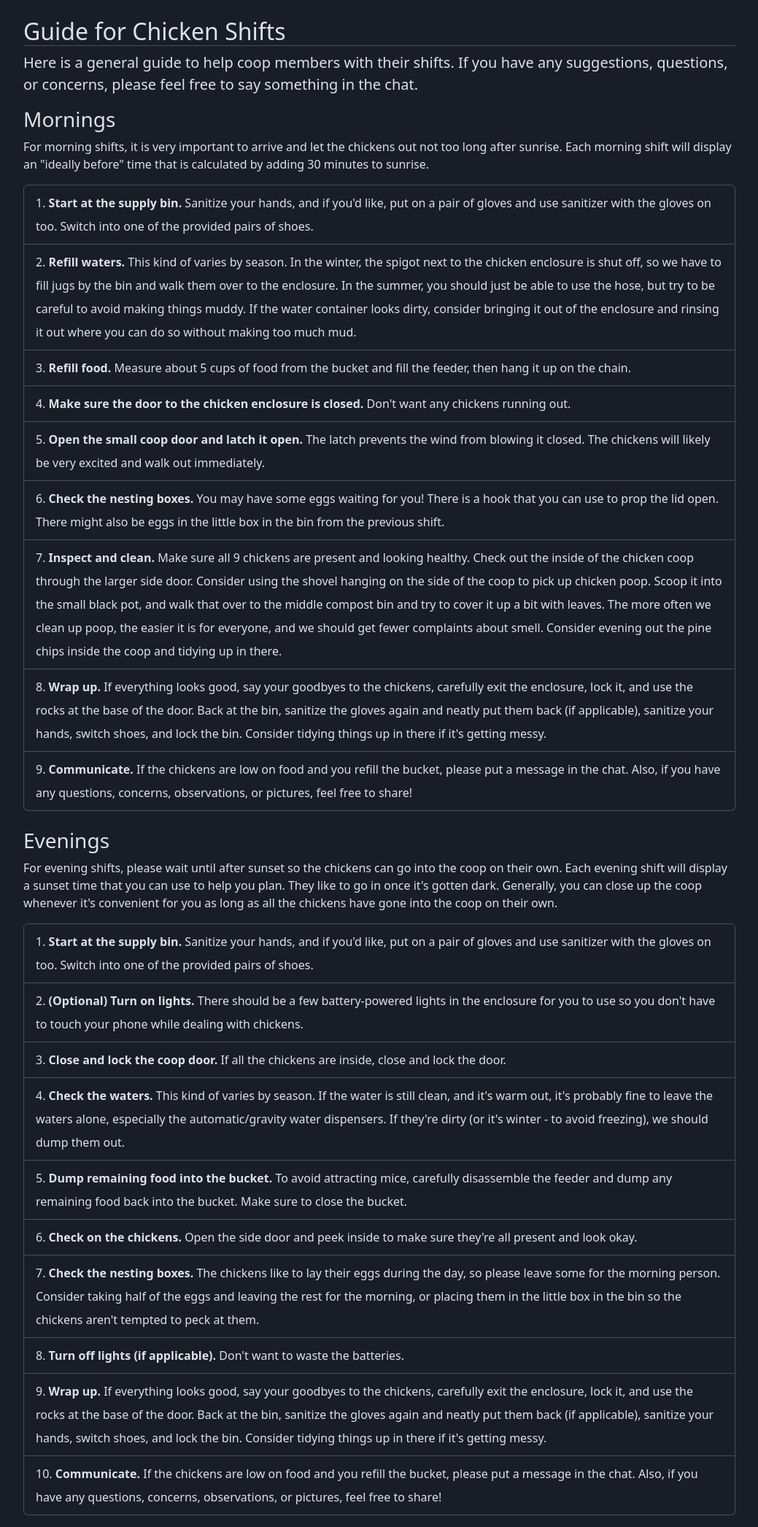
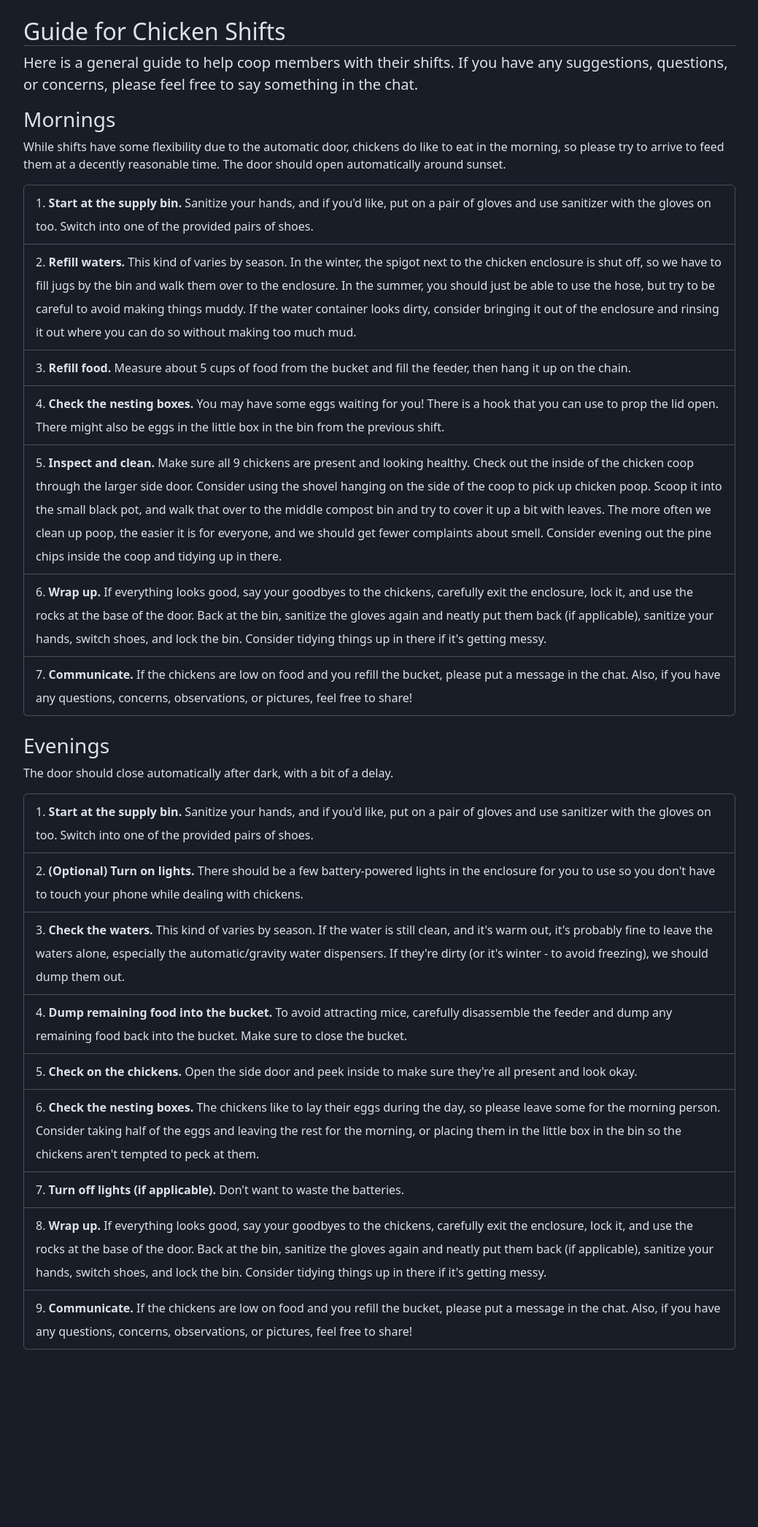
Before and after one commit to jack-hermanson/chicken-coop, a Flask app: page /guide/ in a window 1280 px wide. Shown: the part 68-2160 px from the top of the page at 73% size, without its empty margins (120-1159 px from the left). After the commit the page ends 1917 px from the top, so only its background shows below. Run offline with Flask 3, Linux system fonts and the light colour scheme; some libraries are stand-ins or nearby versions.

Commit message:
update for auto door

```diff
--- a/main/web/templates/guide/index.html
+++ b/main/web/templates/guide/index.html
@@ -13,15 +13,16 @@
     <div class="row">
         <div class="col-12 col-lg-8">
             <h3>Mornings</h3>
-            <p>For morning shifts, it is very important to arrive and let the chickens out not too long after sunrise.
-                Each morning shift will display an "ideally before" time that is calculated by adding 30 minutes to
-                sunrise.</p>
+            <p>While shifts have some flexibility due to the automatic door, chickens do like to eat in the morning, so
+                please try to arrive to feed them at a decently reasonable time. The door should open automatically around sunset.</p>
             <ol class="lh-lg list-group list-group-numbered">
-                <li class="list-group-item"><b>Start at the supply bin.</b> Sanitize your hands, and if you'd like, put on a pair of gloves and
+                <li class="list-group-item"><b>Start at the supply bin.</b> Sanitize your hands, and if you'd like, put
+                    on a pair of gloves and
                     use
                     sanitizer with the gloves on too. Switch into one of the provided pairs of shoes.
                 </li>
-                <li class="list-group-item"><b>Refill waters.</b> This kind of varies by season. In the winter, the spigot next to the chicken
+                <li class="list-group-item"><b>Refill waters.</b> This kind of varies by season. In the winter, the
+                    spigot next to the chicken
                     enclosure is shut off, so we have to fill jugs by the bin and walk them over to the enclosure. In
                     the summer, you
                     should just be able to use the hose, but try to be careful to avoid making things muddy. If the
@@ -30,20 +31,20 @@
                     so
                     without making too much mud.
                 </li>
-                <li class="list-group-item"><b>Refill food.</b> Measure about 5 cups of food from the bucket and fill the feeder, then
+                <li class="list-group-item"><b>Refill food.</b> Measure about 5 cups of food from the bucket and fill
+                    the feeder, then
                     hang it up on the chain.
                 </li>
-                <li class="list-group-item"><b>Make sure the door to the chicken enclosure is closed.</b> Don't want any chickens running out.
-                </li>
-                <li class="list-group-item"><b>Open the small coop door and latch it open.</b> The latch prevents the wind from blowing it closed.
-                    The chickens will likely be very excited and walk out immediately.
-                </li>
-                <li class="list-group-item"><b>Check the nesting boxes.</b> You may have some eggs waiting for you! There is a hook that you can
+
+
+                <li class="list-group-item"><b>Check the nesting boxes.</b> You may have some eggs waiting for you!
+                    There is a hook that you can
                     use
                     to prop the lid open. There might also be eggs in
                     the little box in the bin from the previous shift.
                 </li>
-                <li class="list-group-item"><b>Inspect and clean.</b> Make sure all 9 chickens are present and looking healthy. Check out the
+                <li class="list-group-item"><b>Inspect and clean.</b> Make sure all 9 chickens are present and looking
+                    healthy. Check out the
                     inside
                     of the chicken coop through the larger side door. Consider using
                     the shovel hanging on the side of the coop to pick up chicken poop. Scoop it into the small black
@@ -54,7 +55,8 @@
                     Consider
                     evening out the pine chips inside the coop and tidying up in there.
                 </li>
-                <li class="list-group-item"><b>Wrap up.</b> If everything looks good, say your goodbyes to the chickens, carefully exit the
+                <li class="list-group-item"><b>Wrap up.</b> If everything looks good, say your goodbyes to the chickens,
+                    carefully exit the
                     enclosure, lock it, and use the rocks at the base of the door. Back at the bin, sanitize the gloves
                     again and
                     neatly put them back
@@ -62,7 +64,8 @@
                     there
                     if it's getting messy.
                 </li>
-                <li class="list-group-item"><b>Communicate.</b> If the chickens are low on food and you refill the bucket, please put a message
+                <li class="list-group-item"><b>Communicate.</b> If the chickens are low on food and you refill the
+                    bucket, please put a message
                     in the chat. Also, if you have any questions, concerns, observations, or pictures, feel free to
                     share!
                 </li>
@@ -72,42 +75,45 @@
     <div class="row mt-4">
         <div class="col-12 col-lg-8">
             <h3>Evenings</h3>
-            <p>For evening shifts, please wait until after sunset so the chickens can go into the coop on their own.
-                Each evening shift will display a sunset time that you can use to help you plan. They like to go in once
-                it's gotten dark. Generally, you can close up the coop whenever it's convenient for you as long as all
-                the chickens
-                have gone into the coop on their own.</p>
+            <p>The door should close automatically after dark, with a bit of a delay.</p>
             <ol class="lh-lg list-group list-group-numbered">
-                <li class="list-group-item"><b>Start at the supply bin.</b> Sanitize your hands, and if you'd like, put on a pair of gloves and
+                <li class="list-group-item"><b>Start at the supply bin.</b> Sanitize your hands, and if you'd like, put
+                    on a pair of gloves and
                     use
                     sanitizer with the gloves on too. Switch into one of the provided pairs of shoes.
                 </li>
-                <li class="list-group-item"><b>(Optional) Turn on lights.</b> There should be a few battery-powered lights in the
+                <li class="list-group-item"><b>(Optional) Turn on lights.</b> There should be a few battery-powered
+                    lights in the
                     enclosure
                     for you to use so you don't have to touch your phone while dealing with chickens.
                 </li>
-                <li class="list-group-item"><b>Close and lock the coop door.</b> If all the chickens are inside, close and lock the door.</li>
-                <li class="list-group-item"><b>Check the waters.</b> This kind of varies by season. If the water is still clean, and it's warm
+                <li class="list-group-item"><b>Check the waters.</b> This kind of varies by season. If the water is
+                    still clean, and it's warm
                     out,
                     it's probably fine to leave the waters alone, especially the automatic/gravity water dispensers. If
                     they're dirty (or it's winter - to avoid freezing), we should
                     dump them out.
                 </li>
-                <li class="list-group-item"><b>Dump remaining food into the bucket.</b> To avoid attracting mice, carefully disassemble the
+                <li class="list-group-item"><b>Dump remaining food into the bucket.</b> To avoid attracting mice,
+                    carefully disassemble the
                     feeder
                     and dump any remaining food back
                     into the bucket. Make sure to close the bucket.
                 </li>
-                <li class="list-group-item"><b>Check on the chickens.</b> Open the side door and peek inside to make sure they're all present
+                <li class="list-group-item"><b>Check on the chickens.</b> Open the side door and peek inside to make
+                    sure they're all present
                     and look okay.
                 </li>
-                <li class="list-group-item"><b>Check the nesting boxes.</b> The chickens like to lay their eggs during the day, so please leave
+                <li class="list-group-item"><b>Check the nesting boxes.</b> The chickens like to lay their eggs during
+                    the day, so please leave
                     some for the morning person. Consider taking half of the eggs and leaving the rest for the morning,
                     or placing them
                     in the little box in the bin so the chickens aren't tempted to peck at them.
                 </li>
-                <li class="list-group-item"><b>Turn off lights (if applicable).</b> Don't want to waste the batteries.</li>
-                <li class="list-group-item"><b>Wrap up.</b> If everything looks good, say your goodbyes to the chickens, carefully exit the
+                <li class="list-group-item"><b>Turn off lights (if applicable).</b> Don't want to waste the batteries.
+                </li>
+                <li class="list-group-item"><b>Wrap up.</b> If everything looks good, say your goodbyes to the chickens,
+                    carefully exit the
                     enclosure, lock it, and use the rocks at the base of the door. Back at the bin, sanitize the gloves
                     again and
                     neatly put them back
@@ -115,7 +121,8 @@
                     there
                     if it's getting messy.
                 </li>
-                <li class="list-group-item"><b>Communicate.</b> If the chickens are low on food and you refill the bucket, please put a message
+                <li class="list-group-item"><b>Communicate.</b> If the chickens are low on food and you refill the
+                    bucket, please put a message
                     in the chat. Also, if you have any questions, concerns, observations, or pictures, feel free to
                     share!
                 </li>
```
Also changed, not shown: main/web/templates/main/partials/shift-instance-partial.html (+1 -10 lines).
